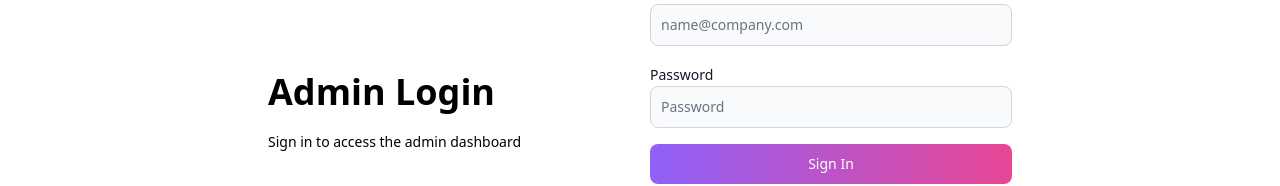
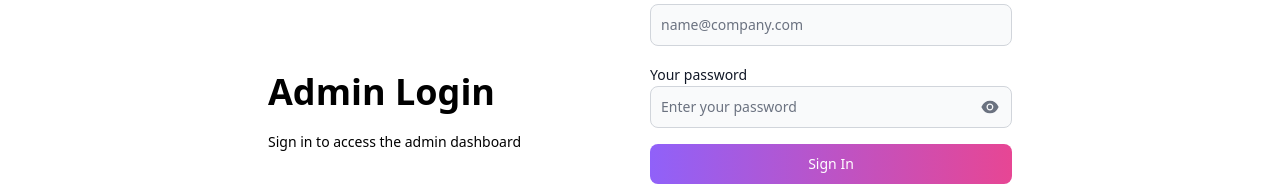
Before and after one commit to aravind-ask/BookStore-MERN, a React (Vite) app in the folder client/: page /admin/sign-in in a window 1280 px wide. Shown: the part 176-362 px from the top of the page. Built offline with nearby package versions, Linux system fonts and the light colour scheme; no server answers; the HTML template or start-up script is replaced by a standard one.

Commit message:
UI improvements

```diff
--- a/client/src/pages/AdminSignIn.jsx
+++ b/client/src/pages/AdminSignIn.jsx
@@ -7,9 +7,11 @@ import {
   signInSuccess,
   signInFailure,
 } from "../redux/user/userSlice";
+import { AiFillEye, AiFillEyeInvisible } from "react-icons/ai";
 
 export default function AdminSignIn() {
   const [formData, setFormData] = useState({});
+  const [showPassword, setShowPassword] = useState(false);
   const { loading, error: errorMessage } = useSelector((state) => state.user);
   const dispatch = useDispatch();
   const navigate = useNavigate();
@@ -25,7 +27,7 @@ export default function AdminSignIn() {
         return dispatch(signInFailure("Please fill all the fields"));
       }
     }
-    console.log(demoData)
+    console.log(demoData);
     try {
       dispatch(signInStart());
       const res = await fetch("/api/auth/admin/signin", {
@@ -58,7 +60,6 @@ export default function AdminSignIn() {
     });
   };
 
-
   return (
     <div className="min-h-screen mt-20">
       <div className="flex p-3 max-w-3xl mx-auto flex-col md:flex-row md:items-center gap-5">
@@ -78,13 +79,26 @@ export default function AdminSignIn() {
               />
             </div>
             <div>
-              <Label value="Password" />
-              <TextInput
-                type="password"
-                placeholder="Password"
-                id="password"
-                onChange={handleChange}
-              />
+              <Label value="Your password" htmlFor="password" />
+              <div className="relative">
+                <TextInput
+                  type={showPassword ? "text" : "password"}
+                  placeholder="Enter your password"
+                  id="password"
+                  onChange={handleChange}
+                />
+                <button
+                  type="button"
+                  className="absolute inset-y-0 right-2 flex items-center rounded-full p-1 text-gray-500 hover:text-gray-600 transition-colors focus:outline-none"
+                  onClick={() => setShowPassword(!showPassword)}
+                >
+                  {showPassword ? (
+                    <AiFillEyeInvisible size={20} />
+                  ) : (
+                    <AiFillEye size={20} />
+                  )}
+                </button>
+              </div>
             </div>
             <Button
               gradientDuoTone="purpleToPink"
--- a/client/src/pages/SignIn.jsx
+++ b/client/src/pages/SignIn.jsx
@@ -15,6 +15,8 @@ import {
   signInFailure,
 } from "../redux/user/userSlice";
 import OAuth from "../components/OAuth";
+import { AiFillEye, AiFillEyeInvisible } from 'react-icons/ai'; // Import eye icons
+
 
 export default function SignIn() {
   const [formData, setFormData] = useState({});
@@ -23,6 +25,7 @@ export default function SignIn() {
   const { loading, error: errorMessage } = useSelector((state) => state.user);
   const [timer, setTimer] = useState(300); // 5 minutes in seconds
   const [canResend, setCanResend] = useState(false);
+  const [showPassword, setShowPassword] = useState(false); // State to toggle password visibility
   const dispatch = useDispatch();
   const navigate = useNavigate();
 
@@ -150,13 +153,27 @@ export default function SignIn() {
               />
             </div>
             <div>
-              <Label value="Your password" />
-              <TextInput
-                type="password"
-                placeholder="**********"
-                id="password"
-                onChange={handleChange}
-              />
+              <Label value="Your password" htmlFor="password" />
+              <div className="relative">
+                <TextInput
+                  type={showPassword ? "text" : "password"}
+                  placeholder="Enter your password"
+                  id="password"
+                  onChange={handleChange}
+
+                />
+                <button
+                  type="button"
+                  className="absolute inset-y-0 right-2 flex items-center rounded-full p-1 text-gray-500 hover:text-gray-600 transition-colors focus:outline-none"
+                  onClick={() => setShowPassword(!showPassword)}
+                >
+                  {showPassword ? (
+                    <AiFillEyeInvisible size={20} />
+                  ) : (
+                    <AiFillEye size={20} />
+                  )}
+                </button>
+              </div>
             </div>
             <Button
               gradientDuoTone="purpleToPink"
--- a/client/src/pages/SignUp.jsx
+++ b/client/src/pages/SignUp.jsx
@@ -11,6 +11,7 @@ import { Link, useNavigate } from "react-router-dom";
 import OAuth from "../components/OAuth";
 import { useDispatch } from "react-redux";
 import { signInFailure, signInSuccess } from "../redux/user/userSlice";
+import { AiFillEye, AiFillEyeInvisible } from "react-icons/ai";
 
 export default function SignUp() {
   const [formData, setFormData] = useState({});
@@ -21,6 +22,7 @@ export default function SignUp() {
   const [otp, setOtp] = useState("");
   const [timer, setTimer] = useState(60);
   const [canResend, setCanResend] = useState(false);
+  const [showPassword, setShowPassword] = useState(false); // State to toggle password visibility
   const navigate = useNavigate();
   const dispatch = useDispatch();
 
@@ -149,13 +151,26 @@ export default function SignUp() {
               />
             </div>
             <div>
-              <Label value="Your password" />
-              <TextInput
-                type="password"
-                placeholder="Password"
-                id="password"
-                onChange={handleChange}
-              />
+              <Label value="Your password" htmlFor="password" />
+              <div className="relative">
+                <TextInput
+                  type={showPassword ? "text" : "password"}
+                  placeholder="Enter your password"
+                  id="password"
+                  onChange={handleChange}
+                />
+                <button
+                  type="button"
+                  className="absolute inset-y-0 right-2 flex items-center rounded-full p-1 text-gray-500 hover:text-gray-600 transition-colors focus:outline-none"
+                  onClick={() => setShowPassword(!showPassword)}
+                >
+                  {showPassword ? (
+                    <AiFillEyeInvisible size={20} />
+                  ) : (
+                    <AiFillEye size={20} />
+                  )}
+                </button>
+              </div>
             </div>
             <Button
               gradientDuoTone="purpleToPink"
```
